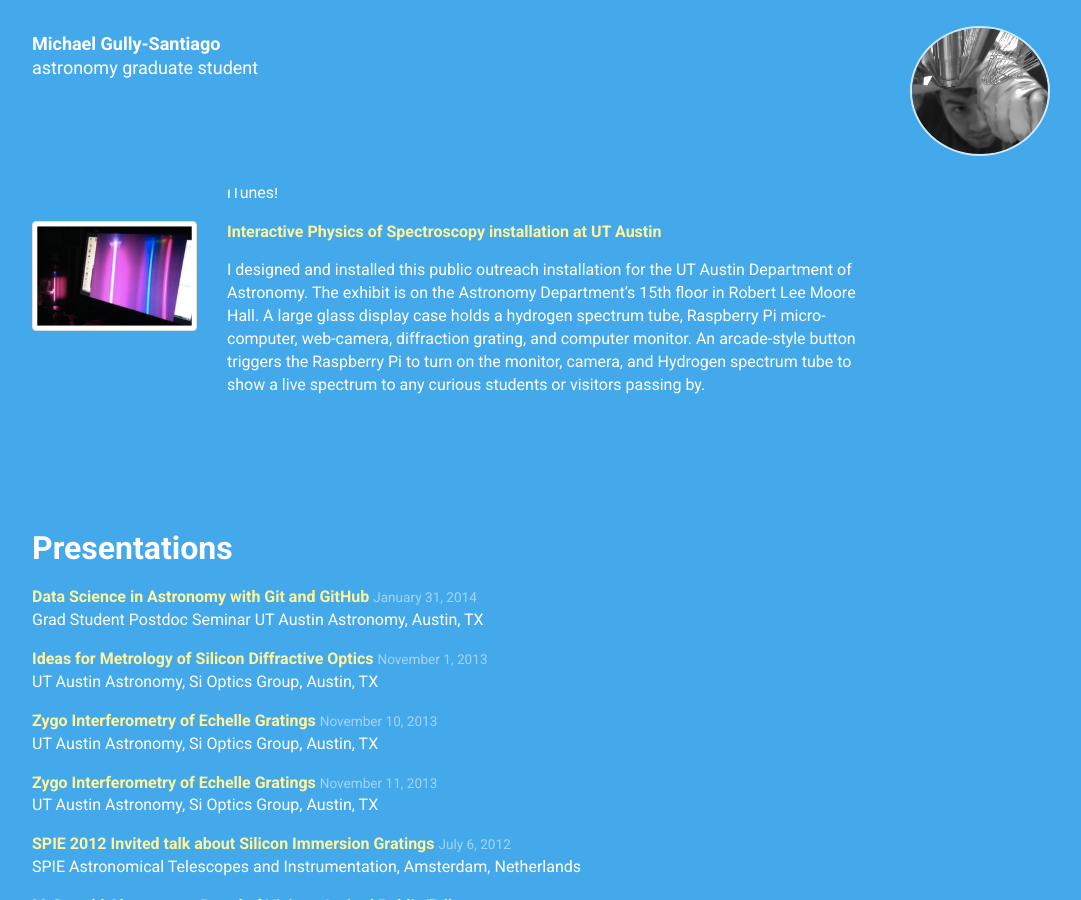
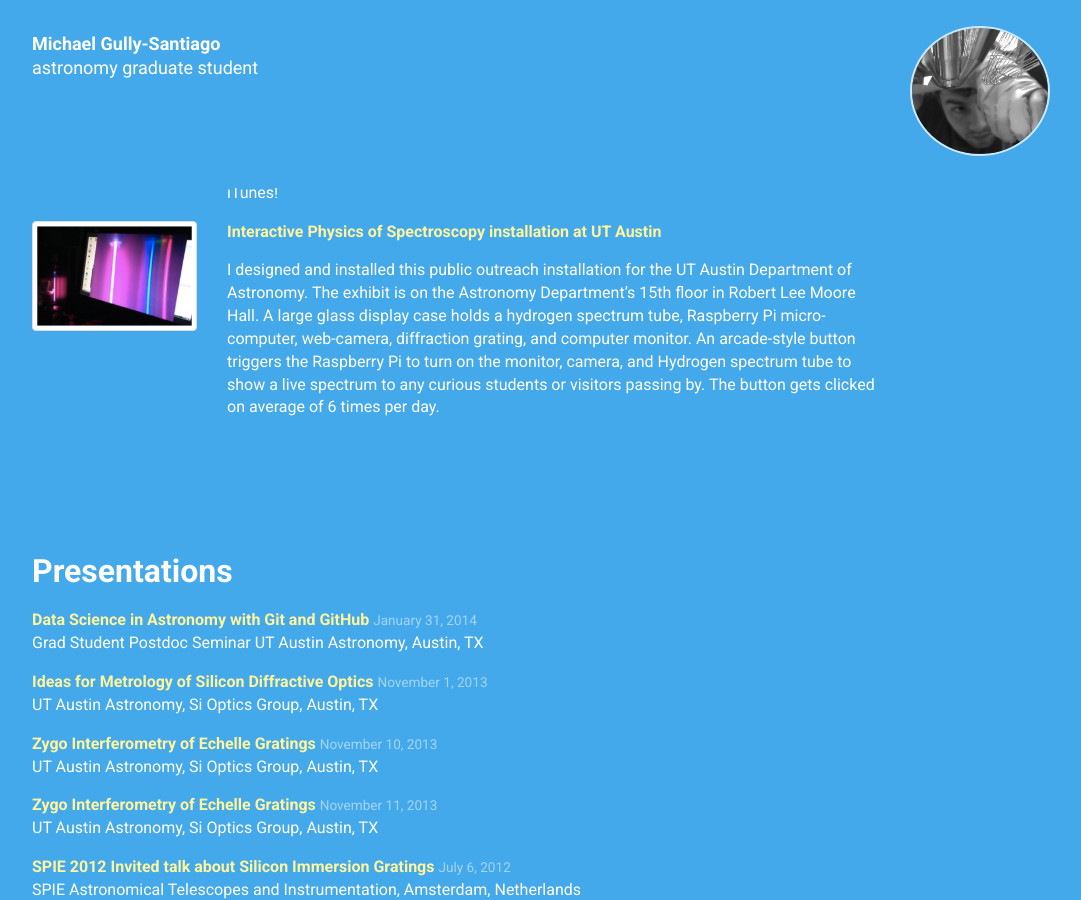
Before and after one commit to gully/gully.github.io, a Jekyll site: the page built from index.html, in a window 1280 px wide and 900 px high, scrolled down 2242 px. Shown: the whole window, without its empty margins (38-1119 px from the left). Built offline with Jekyll 4.4.1, drawn with Linux system fonts in a browser that asks for light colours; nearby versions of some CDN libraries.

Commit message:
quantify users of the Hydrogen project

```diff
--- a/_data/projects.yml
+++ b/_data/projects.yml
@@ -25,6 +25,6 @@
 -
   name: Interactive Physics of Spectroscopy installation at UT Austin
   description: >
-    I designed and installed this public outreach installation for the UT Austin Department of Astronomy.  The exhibit is on the Astronomy Department's 15th floor in Robert Lee Moore Hall.  A large glass display case holds a hydrogen spectrum tube, Raspberry Pi micro-computer, web-camera, diffraction grating, and computer monitor.  An arcade-style button triggers the Raspberry Pi to turn on the monitor, camera, and Hydrogen spectrum tube to show a live spectrum to any curious students or visitors passing by.
+    I designed and installed this public outreach installation for the UT Austin Department of Astronomy.  The exhibit is on the Astronomy Department's 15th floor in Robert Lee Moore Hall.  A large glass display case holds a hydrogen spectrum tube, Raspberry Pi micro-computer, web-camera, diffraction grating, and computer monitor.  An arcade-style button triggers the Raspberry Pi to turn on the monitor, camera, and Hydrogen spectrum tube to show a live spectrum to any curious students or visitors passing by.  The button gets clicked on average of 6 times per day.
   image: /img/Hydrogen.png
   url: http://gigayear.weebly.com/blog.html
```
